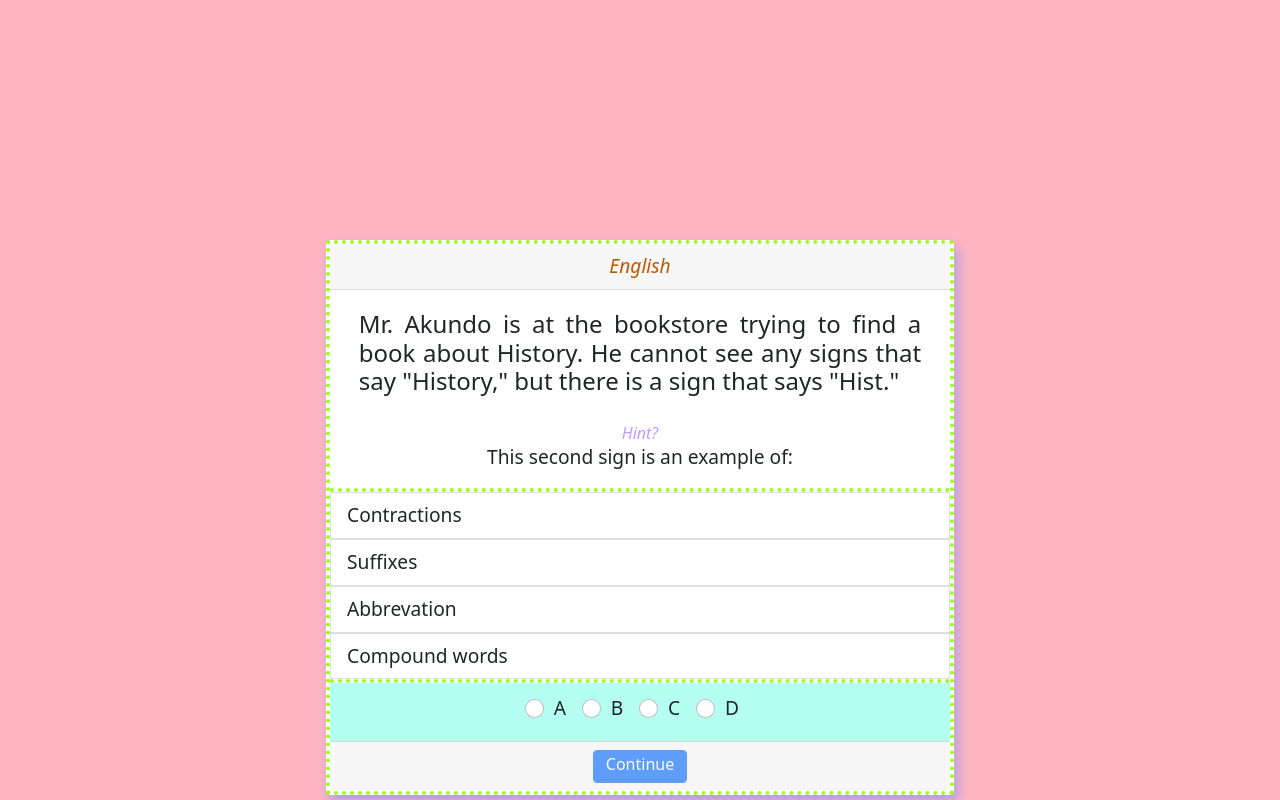
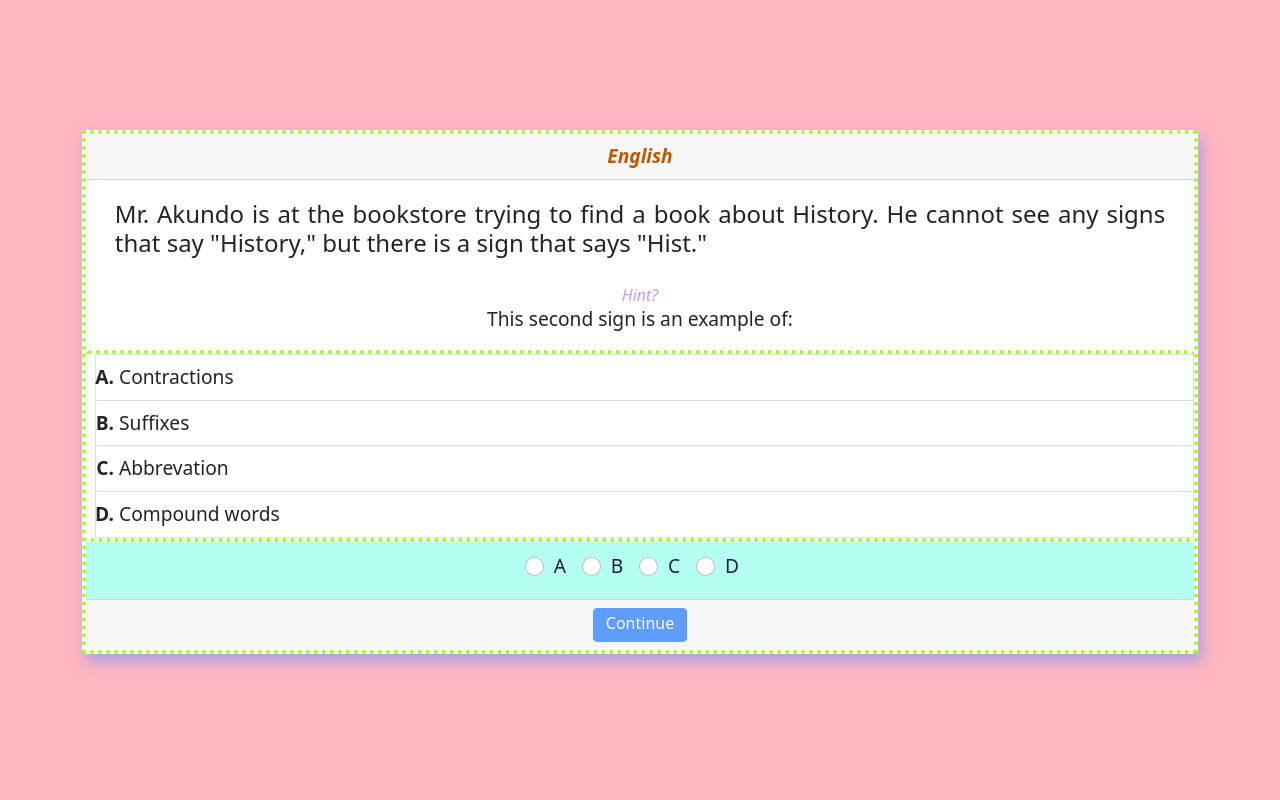
Before and after one commit to Jack-Aaron/examfairy, a React (Create React App) app: page / in a window 1280 px wide. Built offline with nearby package versions, Linux system fonts and the light colour scheme.

Commit message:
answers have A B C D

```diff
--- a/src/App.css
+++ b/src/App.css
@@ -3,7 +3,6 @@
   text-align: center;
   width: 100vw;
   height: 100vh;
-  min-height: 100vh;
   display: flex;
   flex-direction: column;
   align-items: center;
--- a/src/App.js
+++ b/src/App.js
@@ -22,19 +22,16 @@ const App = () => {
   const endSession = () => setSession(false)
 
   return (
-    <Container className='App' fluid
-      style={{
-        display: session ? 'block' : 'none',
-        paddingTop: '30vh'
-      }}>
-      {questionsState !== undefined ?
-        <Question style={{ minWidth: '600px' }}
-          questionsState={questionsState}
-          setQuestionsState={setQuestionsState}
-          endSession={endSession}
-          shuffle={shuffle}
-        /> : null}
-    </Container>)
+    <div className='App'>
+      <Container className='questionCard'
+        style={{ display: session ? 'block' : 'none' }}>
+        {questionsState !== undefined ?
+          <Question questionsState={questionsState}
+            setQuestionsState={setQuestionsState}
+            endSession={endSession} shuffle={shuffle}
+          /> : null}
+      </Container>
+    </div>)
 };
 
 export default App
--- a/src/components/Question/index.js
+++ b/src/components/Question/index.js
@@ -1,31 +1,17 @@
-import React, { useEffect, useState } from 'react';
-import { Transition } from 'react-transition-group';
-import AdvanceBtn from '../AdvanceBtn';
+import React, { useState } from 'react';
+import Container from 'react-bootstrap/Container';
+import ListGroup from 'react-bootstrap/ListGroup';
 import Button from 'react-bootstrap/Button';
-import Container from 'react-bootstrap/Container';
+import Form from 'react-bootstrap/Form';
 import Card from 'react-bootstrap/Card';
-import Col from 'react-bootstrap/Col';
-import ListGroup from 'react-bootstrap/ListGroup';
-import Form from 'react-bootstrap/Form';
-import Row from 'react-bootstrap/Row';
-import QUESTIONS from '../../questions';
+import './style.css';
 
-const Question = ({ questionsState, setQuestionsState, endSession, shuffle }) => {
+const Question = ({ questionsState, setQuestionsState, endSession }) => {
 
   const [hintState, setHintState] = useState(false);
-
+  const toggleHint = () => setHintState(true)
   const [isHovering, setIsHovering] = useState(false);
-
-  const toggleIsHovering = () => {  // to notice the 'Hint' ?
-    setIsHovering(!isHovering)
-  }
-
-  const toggleHint = () => {
-    setHintState(true)
-  }
-
-  // const questionPreOrdinals = ['A)', 'B)', 'C)', 'D)'];
-
+  const toggleIsHovering = () => setIsHovering(!isHovering)
   const [radioState, setRadioState] = useState();
   const handleRadio = e => {
     let radioSelection = e.target.value;
@@ -34,23 +20,17 @@ const Question = ({ questionsState, setQuestionsState, endSession, shuffle }) =>
     }
     document.getElementById('answer' + radioSelection).style['background-color'] = '#EFFBFF';
     setRadioState(radioSelection);
-    setBtnDisabled(false);
-
+    setBtnDisabled(false)
   }
 
   const [btnDisabled, setBtnDisabled] = useState(true);
-
   const [wrongAnswer, setWrongAnswer] = useState(false);
-
-
   const answerQuestion = e => {
-
     e.preventDefault();
     e.stopPropagation();
     setHintState(false);
     setBtnDisabled(true);
     let radioSelection = radioState;
-
 
     if (questionsState[0].answers[radioSelection] === questionsState[0].correctAnswer && !wrongAnswer) {
       // CORRECT ANSWER
@@ -80,7 +60,6 @@ const Question = ({ questionsState, setQuestionsState, endSession, shuffle }) =>
       currentState[0].viewCt += 1;
       currentState.push(currentState.splice(0, 1)[0]);
     }
-
     else {
       // WRONG ANSWER (CANNOT ADVANCE)
       if (questionsState.length !== 1) {
@@ -94,36 +73,17 @@ const Question = ({ questionsState, setQuestionsState, endSession, shuffle }) =>
       if (currentScore > 0) {
         currentState[0].score -= 1
       }
-      // localStorage.setItem('latest_progress', JSON.stringify(currentState)); this doesnt make sense if the questions are being removed...
-
-      // logic about score, moving the card to the back of the stack, etc?
-
-
-
-
-      // let newQuestionSet = currentState.push(currentState.splice(0, 1)[0]);
-
-      // setQuestionsState(newQuestionSet)
     }
-    // logic about score, moving the card to the back of the stack, etc?
   }
 
   return (
     <div className='col-auto mb-3'>
-
-
-
       <Card
-
-        style={{ display: 'inline-flex', border: '4px dotted #9CFF19', minWidth: '50%', maxWidth: '50%', maxHeight: '50%', boxShadow: '4px 8px 14px rgb(113 137 255 / 55%)' }} className="text-center"
-
+        style={{ display: 'inline-flex', border: '4px dotted #9CFF19', boxShadow: '4px 8px 14px rgb(113 137 255 / 55%)' }} className="text-center"
       >
-        <Card.Header style={{ color: '#BF5700' }}><i>{questionsState[0].topic}</i></Card.Header>
-
-
+        <Card.Header style={{ color: '#BF5700', fontWeight: '600' }}><i>{questionsState[0].topic}</i></Card.Header>
 
         <Card.Body style={{ borderRadius: '0px !important', backgroundColor: 'white', width: 'auto' }}>
-
           {/* QUESTION */}
           <Card.Title style={{
             textAlign: questionsState[0].question.length < 80 ? 'center' : 'justify',
@@ -148,22 +108,23 @@ const Question = ({ questionsState, setQuestionsState, endSession, shuffle }) =>
           <Card.Text style={{ display: questionsState[0].subquestion !== '' ? 'inline-flex' : 'none' }}>{questionsState[0].subquestion}
           </Card.Text>
 
-
-
         </Card.Body>
         {/* MULTIPLE CHOICE */}
-        <ListGroup variant='flush' as='ol' style={{ backgroundColor: '' }} >
-          {
-            questionsState[0].answers.map((answer, index) => (
-              < Col xs='auto' id='answerGrid'>
-            <ListGroup.Item as='li' id={'answer' + index} style={{ textAlign: 'left' }} >{answer}</ListGroup.Item>
-          </Col >
-            ))
-          }
+        <ListGroup as='ol'>
+          <ol type='A'>
+            {
+              questionsState[0].answers.map((answer, index) => (
+
+                <ListGroup.Item id={'answer' + index} style={{ marginLeft: '-23px', paddingLeft: '23px', textAlign: 'left' }} >
+                  <li>{answer}</li>
+                </ListGroup.Item>
+              ))
+            }
+          </ol>
         </ListGroup>
-
-        {/* SCANTRON */}  <Form style={{ backgroundColor: '#B5FFF2', paddingTop: '1.3vh' }}>
-          <Container fluid>
+        {/* SCANTRON */}
+        <Form style={{ backgroundColor: '#B5FFF2', paddingTop: '1.3vh' }}>
+          <Container>
             <div key={'inline-radio'} className="mb-3" >
               <Form.Check inline label="A" name="group1" type='radio' value={0} id='inline-radio-0' onClick={handleRadio} />
               <Form.Check inline label="B" name="group1" type='radio' value={1} id='inline-radio-1' onClick={handleRadio} />
--- a/src/components/Question/style.css
+++ b/src/components/Question/style.css
@@ -0,0 +1,3 @@
+li::marker {
+  font-weight: 600;
+}
```
